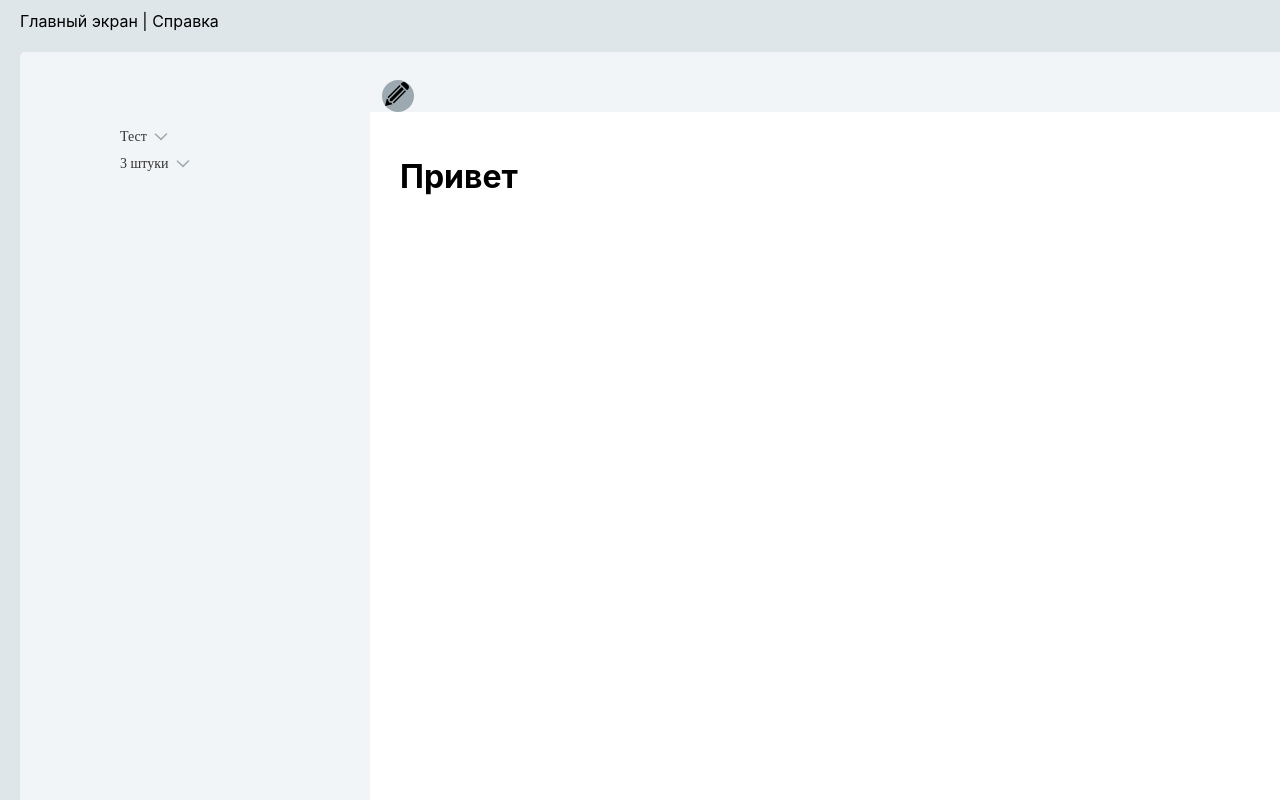
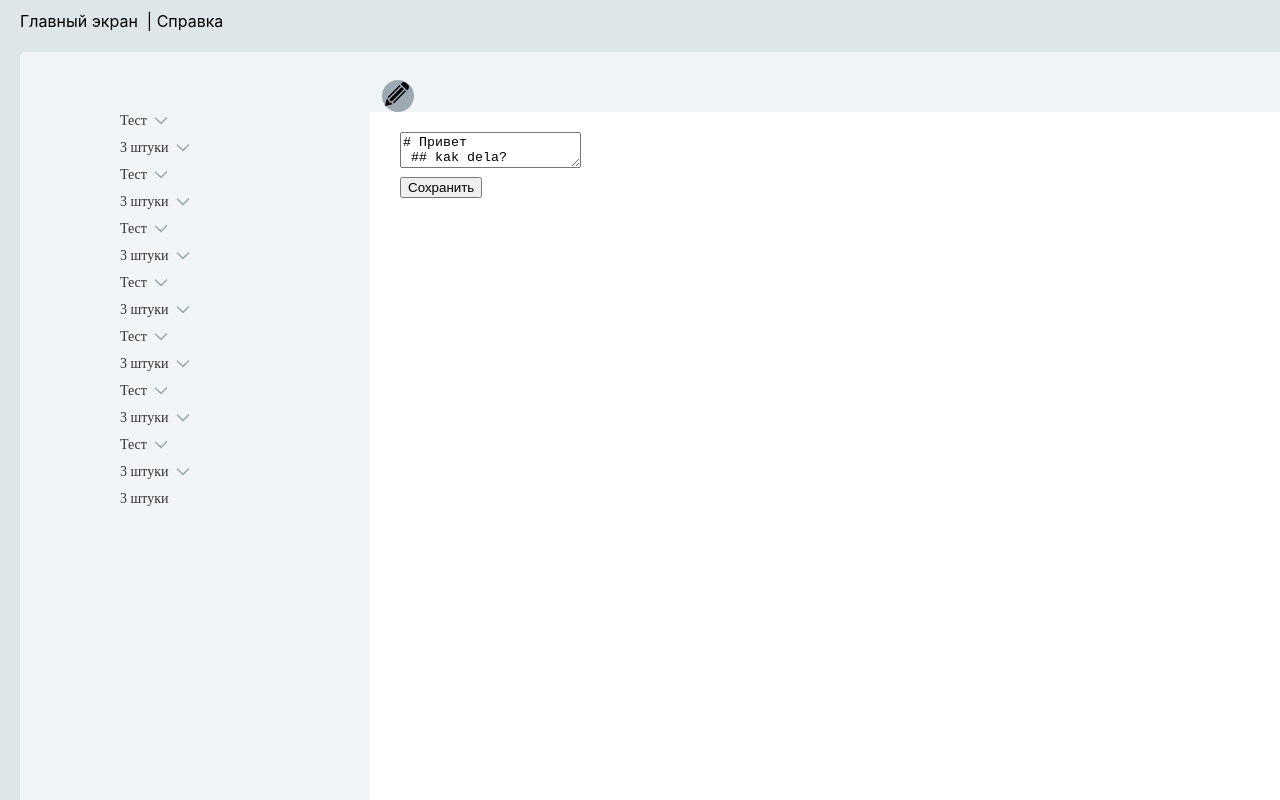
Before and after one commit to lidniQ/vitepress, a Vue app in the folder vite-project/: page / in a window 1280 px wide. Shown: the top 800 px of the page. Built offline with nearby package versions, Linux system fonts and the light colour scheme.

Commit message:
scroll bar

```diff
--- a/vite-project/src/App.vue
+++ b/vite-project/src/App.vue
@@ -5,15 +5,19 @@
     </div>
     <div class="directory">
       <div class="directory-sidebar">
+        <scroll>
         <directory_side_bar/>
+        </scroll>
       </div>
       <div class="directory-form">
         <div class="directory-edit">
           <directory_menu_edit/>
         </div>
-        <div class="directory-view">
-          <Directory/>
-        </div>
+          <div class="directory-view">
+            <scroll>
+              <Directory/>
+            </scroll>
+          </div>
       </div>
     </div>
   </div>
@@ -26,6 +30,7 @@ import erka_menu_bar from './components/erka-menu-bar.vue'
 import directory_side_bar from './components/directory-side-bar.vue'
 import Directory from './components/directory.vue'
 import directory_menu_edit from './components/directory-menu-edit.vue'
+import scroll from './components/scroll.vue';
 
 export default {
   components: {
@@ -33,7 +38,7 @@ export default {
     directory_side_bar,
     Directory,
     directory_menu_edit,
-
+    scroll
   }
 }
 
--- a/vite-project/src/components/directory-side-bar.vue
+++ b/vite-project/src/components/directory-side-bar.vue
@@ -1,6 +1,5 @@
 <template>
-  <div class="sidebar">
-    <scroll>
+    <div class="sidebar">
     <div class="label">
       <ul>
         <li v-for="(article, index) in articles" :key="index" class="li-title">
@@ -8,17 +7,17 @@
             {{ article.title }}
             &nbsp;
             <span v-if="article.expanded">
-              <svg width="14" height="9" viewBox="0 0 14 9" fill="none" xmlns="http://www.w3.org/2000/svg">
+              <svg v-if="article.items" width="14" height="9" viewBox="0 0 14 9" fill="none" xmlns="http://www.w3.org/2000/svg">
                 <path d="M13.0001 7.29388L6.96491 1.60306L1.07057 7.5" stroke="#9DA9B0" stroke-width="1.5"/>
               </svg>
             </span>
             <span v-else>
-              <svg width="14" height="9" viewBox="0 0 14 9" fill="none" xmlns="http://www.w3.org/2000/svg">
+              <svg v-if="article.items" width="14" height="9" viewBox="0 0 14 9" fill="none" xmlns="http://www.w3.org/2000/svg">
                 <path d="M0.999871 1.70612L7.03509 7.39694L12.9294 1.5" stroke="#9DA9B0" stroke-width="1.5"/>
               </svg>
             </span>
           </div>
-          <ul v-if="article.expanded">
+          <ul v-if="article.expanded" >
             <li v-for="(items, index) in article.items" :key="index" class="li-sub-items">
               <a :href="'#' + items" class="sub-item-link">{{ items }}</a>
             </li>
@@ -26,12 +25,10 @@
         </li>
       </ul>
       </div>
-    </scroll>
   </div>
 </template>
 
 <script>
-import scroll from './scroll.vue';
 
 export default {
   data() {
@@ -39,6 +36,20 @@ export default {
       articles: [
         { title: 'Тест', expanded: false, items: ['тести 1', 'авыавы 2'] },
         { title: '3 штуки', expanded: false, items: ['1 штучка', '2 штучка', '3 штучка'] },
+        { title: 'Тест', expanded: false, items: ['тести 1', 'авыавы 2'] },
+        { title: '3 штуки', expanded: false, items: ['1 штучка', '2 штучка', '3 штучка'] },
+        { title: 'Тест', expanded: false, items: ['тести 1', 'авыавы 2'] },
+        { title: '3 штуки', expanded: false, items: ['1 штучка', '2 штучка', '3 штучка'] },
+        { title: 'Тест', expanded: false, items: ['тести 1', 'авыавы 2'] },
+        { title: '3 штуки', expanded: false, items: ['1 штучка', '2 штучка', '3 штучка'] },
+        { title: 'Тест', expanded: false, items: ['тести 1', 'авыавы 2'] },
+        { title: '3 штуки', expanded: false, items: ['1 штучка', '2 штучка', '3 штучка'] },
+        { title: 'Тест', expanded: false, items: ['тести 1', 'авыавы 2'] },
+        { title: '3 штуки', expanded: false, items: ['1 штучка', '2 штучка', '3 штучка'] },
+        { title: 'Тест', expanded: false, items: ['тести 1', 'авыавы 2'] },
+        { title: '3 штуки', expanded: false, items: ['1 штучка', '2 штучка', '3 штучка'] },
+        { title: '3 штуки',  },
+
       ],
     };
   },
@@ -48,7 +59,6 @@ export default {
     },
   },
   components: {
-    scroll,
   }
 };
 </script>
--- a/vite-project/src/components/directory.vue
+++ b/vite-project/src/components/directory.vue
@@ -12,9 +12,9 @@ import { marked } from 'marked';
 export default {
   data() {
     return {
-      articleContent: '# Привет',
+      articleContent: '# Привет \n ## kak dela?',
       renderedArticle: '',
-      editing: false,
+      editing: true,
     };
   },
   methods: {
--- a/vite-project/src/components/erka-menu-bar.vue
+++ b/vite-project/src/components/erka-menu-bar.vue
@@ -1,6 +1,6 @@
 <template>
   <div class="menubar">
-  <span>Главный экран  |  Справка</span>
+  <span>Главный экран &nbsp;|&nbsp;Справка</span>
   </div>
 </template>
 <script>
--- a/vite-project/src/components/scroll.vue
+++ b/vite-project/src/components/scroll.vue
@@ -6,8 +6,7 @@
 
 <style>
 .scrollable-container {
-  overflow-y: scroll;
-  max-height: 200px;
+  overflow-y: auto;
 }
 
 
--- a/vite-project/src/style.css
+++ b/vite-project/src/style.css
@@ -10,6 +10,22 @@
   text-rendering: optimizeLegibility;
   -webkit-font-smoothing: antialiased;
   -moz-osx-font-smoothing: grayscale;
+  overflow-x: hidden;
+  word-wrap: break-all;
+
+
+  ::-webkit-scrollbar {
+    width: 15px;
+  }
+
+  ::-webkit-scrollbar-corner {
+    background: #f2f5f7;
+  }
+
+  ::-webkit-scrollbar-thumb {
+    background: #16c8ab;
+    border: 3px solid #f2f5f7;
+    border-radius: 100px;
   }
 
   body {
```
Lines whose indentation alone changed are shown as unchanged.
